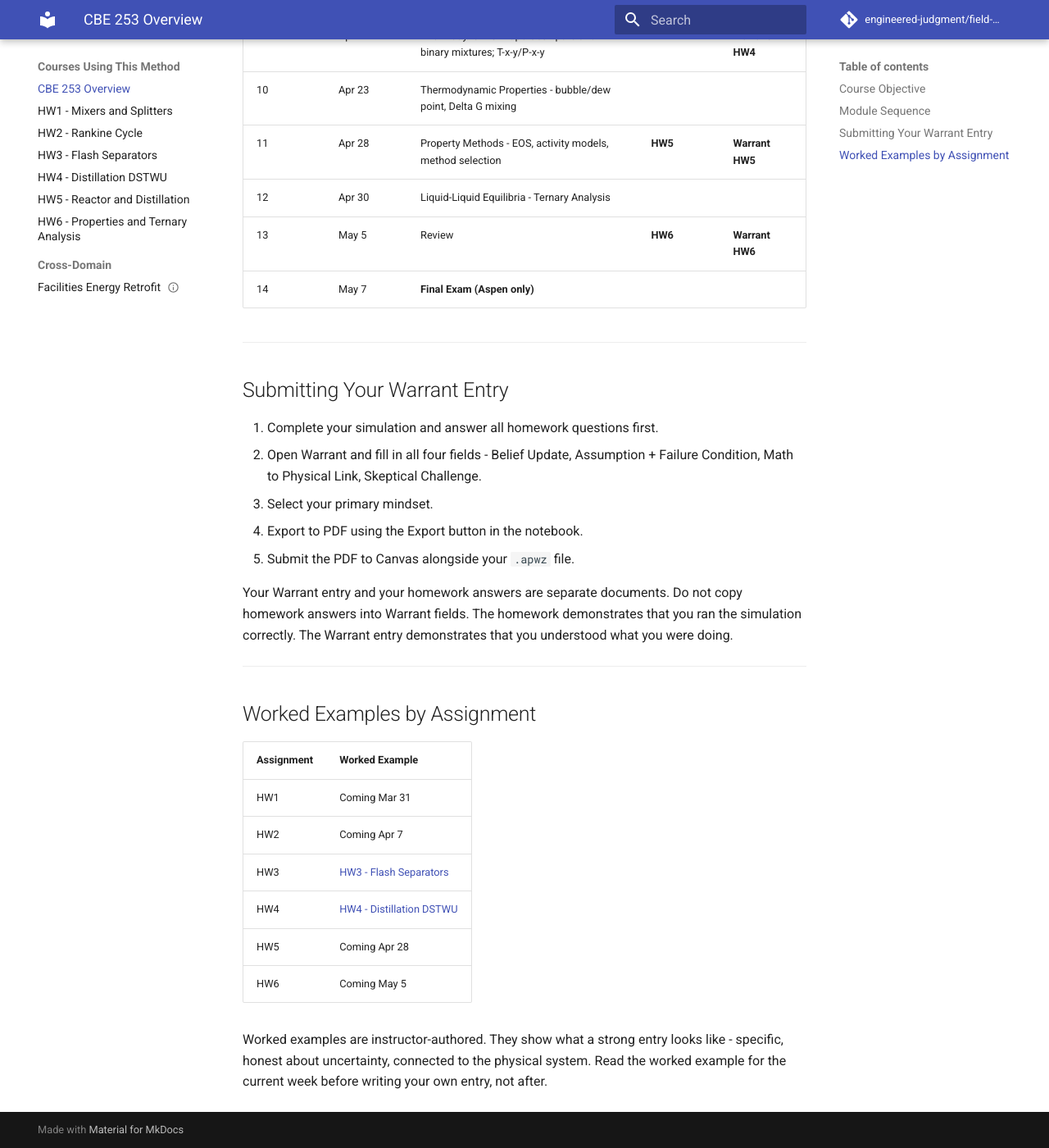
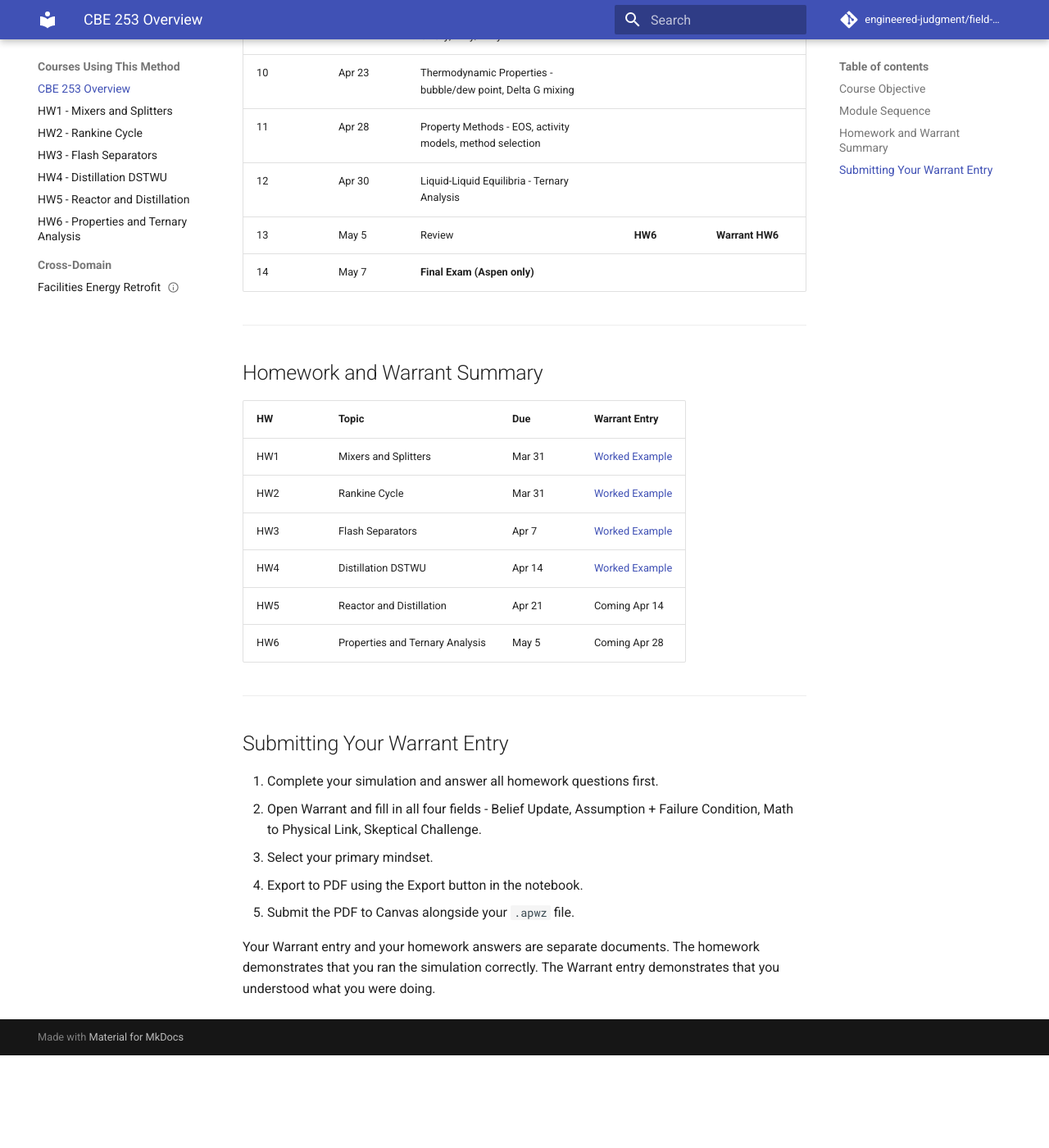
Before and after one commit to engineered-judgment/field-notes, an MkDocs documentation site: the page built from docs/contexts/cbe253/index.md, in a window 1280 px wide and 1400 px high, scrolled down 1174 px. Shown: the whole window at 82% size. Built offline with MkDocs 1.6.1 and Material for MkDocs 9.7.7, drawn with Linux system fonts in a browser that asks for light colours; comment, search, counter and statistics services are not loaded; after the commit the page ends 2461 px from its top, so only the background shows below that; some of the changed text lies outside the part shown.

Commit message:
Update CBE 253 overview schedule and homework summary

```diff
--- a/docs/contexts/cbe253/index.md
+++ b/docs/contexts/cbe253/index.md
@@ -22,18 +22,31 @@ Build the habit of making defensible engineering decisions when models are incom
 |---------|------|-------|--------|-------------|
 | 1 | Mar 24 | Intro - Mixers (MIXER) | | |
 | 2 | Mar 26 | Mixers and Splitters (FSPLIT) | | |
-| 3 | Mar 31 | Pressure and Temp Changers (PUMP, COMPR, HEATER, HEATX) | **HW1** | **Warrant HW1** |
+| 3 | Mar 31 | Pressure and Temp Changers (PUMP, COMPR, HEATER, HEATX) | **HW1 + HW2** | **Warrant HW1 + HW2** |
 | 4 | Apr 2 | Separators (SEP, SEP2, FLASH) | | |
-| 5 | Apr 7 | Distillation - DSTWU | **HW2** | **Warrant HW2** |
+| 5 | Apr 7 | Distillation - DSTWU | **HW3** | **Warrant HW3** |
 | 6 | Apr 9 | Distillation - RADFRAC | | |
-| 7 | Apr 14 | Reactors (RSTOIC, RGIBBS) | **HW3** | **Warrant HW3** |
+| 7 | Apr 14 | Reactors (RSTOIC, RGIBBS) | **HW4** | **Warrant HW4** |
 | 8 | Apr 16 | Reactors (RBATCH, REQUIL w/ Sensitivity) | | |
-| 9 | Apr 21 | Thermodynamic Properties - pure and binary mixtures; T-x-y/P-x-y | **HW4** | **Warrant HW4** |
+| 9 | Apr 21 | Thermodynamic Properties - pure and binary; T-x-y/P-x-y | **HW5** | **Warrant HW5** |
 | 10 | Apr 23 | Thermodynamic Properties - bubble/dew point, Delta G mixing | | |
-| 11 | Apr 28 | Property Methods - EOS, activity models, method selection | **HW5** | **Warrant HW5** |
+| 11 | Apr 28 | Property Methods - EOS, activity models, method selection | | |
 | 12 | Apr 30 | Liquid-Liquid Equilibria - Ternary Analysis | | |
 | 13 | May 5 | Review | **HW6** | **Warrant HW6** |
 | 14 | May 7 | **Final Exam (Aspen only)** | | |
+
+---
+
+## Homework and Warrant Summary
+
+| HW | Topic | Due | Warrant Entry |
+|----|-------|-----|---------------|
+| HW1 | Mixers and Splitters | Mar 31 | [Worked Example](../../notebooks/cbe253/hw1-mixers-and-splitters.md) |
+| HW2 | Rankine Cycle | Mar 31 | [Worked Example](../../notebooks/cbe253/hw2-pressure-and-temperature-changers.md) |
+| HW3 | Flash Separators | Apr 7 | [Worked Example](../../notebooks/cbe253/hw3-flash-separators.md) |
+| HW4 | Distillation DSTWU | Apr 14 | [Worked Example](../../notebooks/cbe253/hw4-distillation-dstwu.md) |
+| HW5 | Reactor and Distillation | Apr 21 | Coming Apr 14 |
+| HW6 | Properties and Ternary Analysis | May 5 | Coming Apr 28 |
 
 ---
 
@@ -45,19 +58,4 @@ Build the habit of making defensible engineering decisions when models are incom
 4. Export to PDF using the Export button in the notebook.
 5. Submit the PDF to Canvas alongside your `.apwz` file.
 
-Your Warrant entry and your homework answers are separate documents. Do not copy homework answers into Warrant fields. The homework demonstrates that you ran the simulation correctly. The Warrant entry demonstrates that you understood what you were doing.
-
----
-
-## Worked Examples by Assignment
-
-| Assignment | Worked Example |
-|------------|---------------|
-| HW1 | Coming Mar 31 |
-| HW2 | Coming Apr 7 |
-| HW3 | [HW3 - Flash Separators](../../notebooks/cbe253/hw3-flash-separators.md) |
-| HW4 | [HW4 - Distillation DSTWU](../../notebooks/cbe253/hw4-distillation-dstwu.md) |
-| HW5 | Coming Apr 28 |
-| HW6 | Coming May 5 |
-
-Worked examples are instructor-authored. They show what a strong entry looks like - specific, honest about uncertainty, connected to the physical system. Read the worked example for the current week before writing your own entry, not after.
+Your Warrant entry and your homework answers are separate documents. The homework demonstrates that you ran the simulation correctly. The Warrant entry demonstrates that you understood what you were doing.
```
